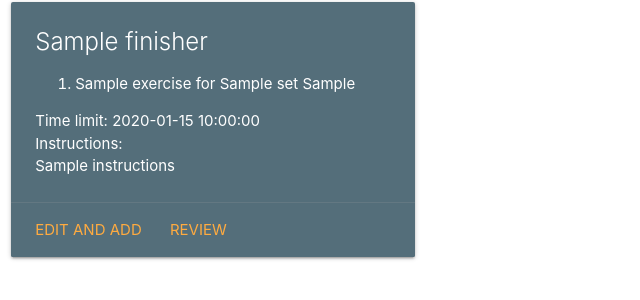
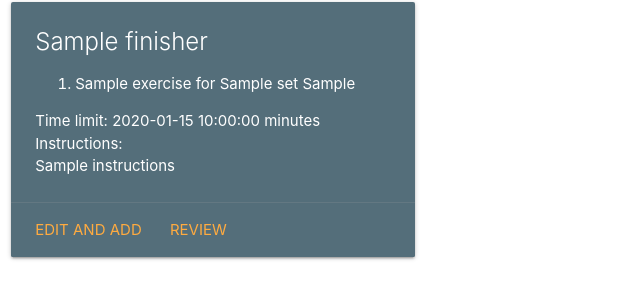
Before and after one commit to allyporwal/finishers-flask, a Flask app: page /browse_finishers in a window 1280 px wide. Shown: the part 118-418 px from the top of the page, without its empty margins (0-640 px from the left). Run offline with Flask 2, Linux system fonts and the light colour scheme; a database or web service that is not in the repository returns one stand-in record (values such as "Sample title"); some libraries are stand-ins or nearby versions.

Commit message:
Add notes to app.py

```diff
--- a/app.py
+++ b/app.py
@@ -36,6 +36,7 @@ def register():
     return render_template("register.html")
 
 
+# Allow a user to add a finisher to the database
 @app.route("/add_finisher", methods=["GET", "POST"])
 def add_finisher():
     categories = mongo.db.categories.find()
@@ -48,6 +49,7 @@ def add_finisher():
                 form_input_nested[1].append(val)
             if key.startswith("set_type"):
                 form_input_nested[2].append(val)
+        # sort form_input_nested into an array of objects
         exercises = [{"exercise_name": a,
                       "set": b,
                       "set_type": c
@@ -69,6 +71,7 @@ def add_finisher():
         "add_finisher.html", categories=categories)
 
 
+# browse view so user can see all finishers posted by everyone
 @app.route("/browse_finishers")
 def browse_finishers():
     finishers = list(mongo.db.finishers.find())
--- a/templates/browse_finishers.html
+++ b/templates/browse_finishers.html
@@ -32,7 +32,7 @@
                             </ol>
                         </div>
                         <div>
-                            <span>Time limit: {{ finisher.time_limit }}</span>
+                            <span>Time limit: {{ finisher.time_limit }} minutes</span>
                         </div>
                         <span>Instructions:</span>
                         <p>{{ finisher.instructions }}</p>
@@ -70,7 +70,7 @@
                                 </ol>
                             </div>
                             <div>
-                                <span>Time limit: {{ finisher.time_limit }}</span>
+                                <span>Time limit: {{ finisher.time_limit }} minutes</span>
                             </div>
                             <span>Instructions:</span>
                             <p>{{ finisher.instructions }}</p>
@@ -109,7 +109,7 @@
                                     </ol>
                                 </div>
                                 <div>
-                                    <span>Time limit: {{ finisher.time_limit }}</span>
+                                    <span>Time limit: {{ finisher.time_limit }} minutes</span>
                                 </div>
                                 <span>Instructions:</span>
                                 <p>{{ finisher.instructions }}</p>
@@ -139,16 +139,16 @@
                                                 <a class="tooltipped" data-position="bottom" data-tooltip="{{ category.description }}"><i class="far fa-question-circle"> </i></a> {{ finisher.category_name }}:
                                             {% endif %}
                                         {% endfor %}
-                                        <ol>
+                                        <ul>
                                             {% for exercise in finisher.exercises %}
                                             <li>
                                                 {{ exercise.exercise_name }} for {{ exercise.set }} {{ exercise.set_type }}
                                             </li>
                                             {% endfor %}
-                                        </ol>
+                                        </ul>
                                     </div>
                                     <div>
-                                        <span>Time limit: {{ finisher.time_limit }}</span>
+                                        <span>Time limit: {{ finisher.time_limit }} minutes</span>
                                     </div>
                                     <span>Instructions:</span>
                                     <p>{{ finisher.instructions }}</p>
```
